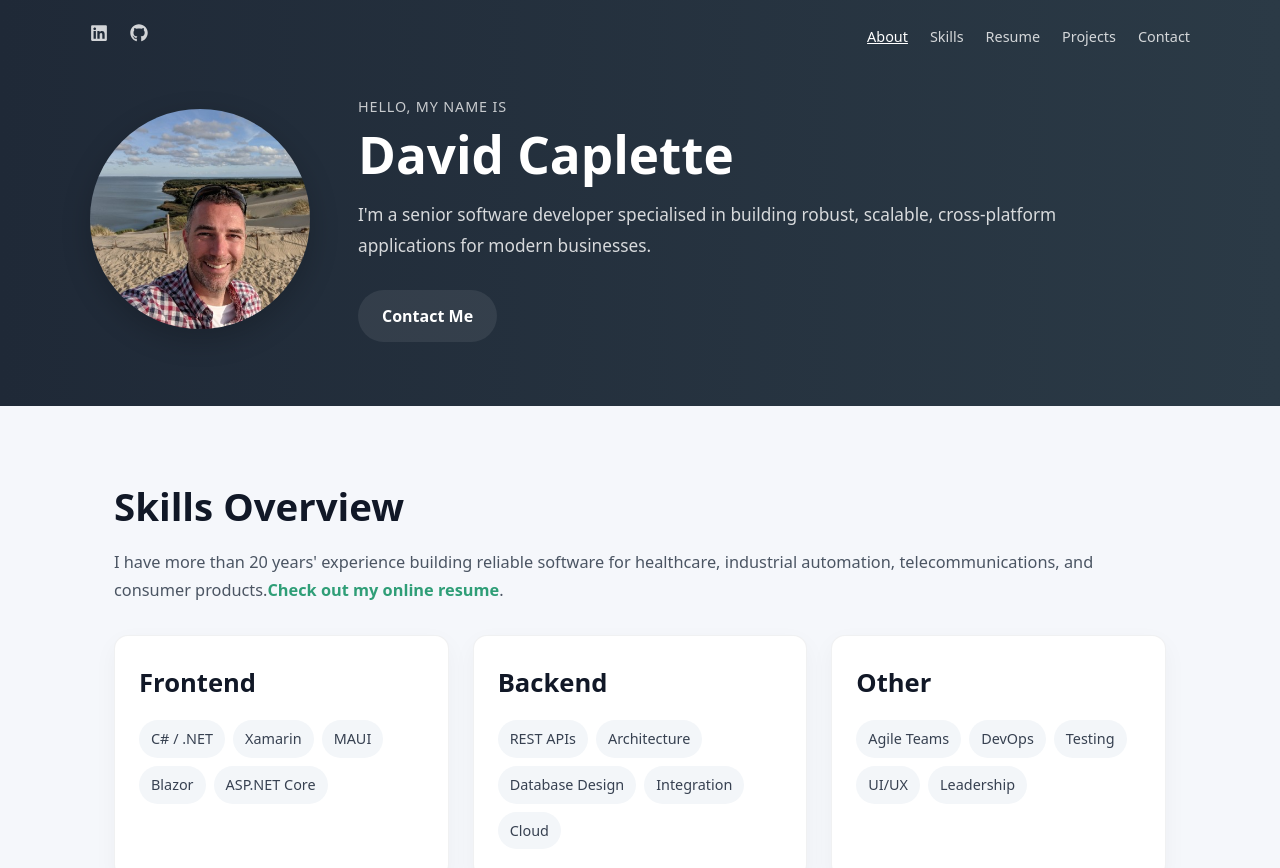
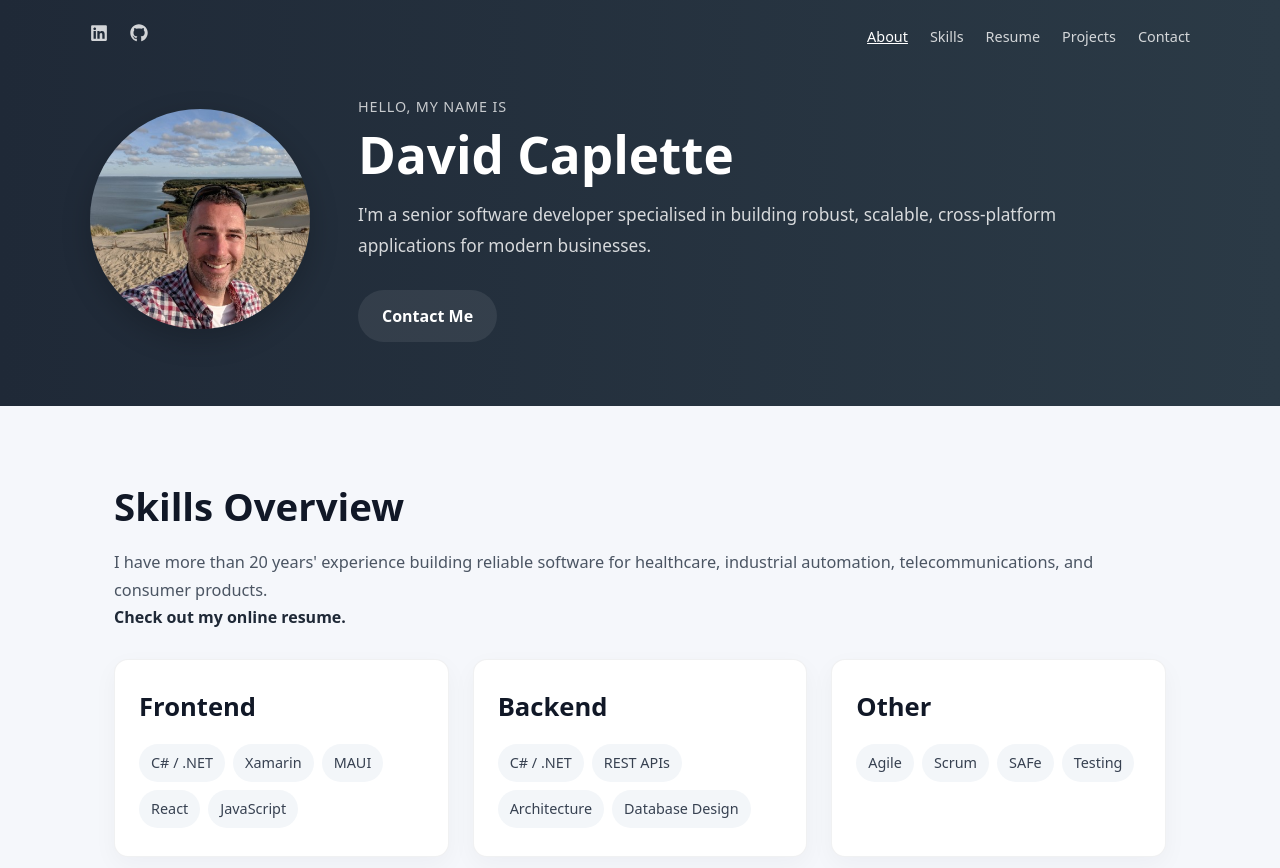
Before and after one commit to CreationsCaplette/creationscaplette_react, a React (Vite) app in the folder creationscaplette/: page / in a window 1280 px wide. Shown: the top 868 px of the page. Built offline with nearby package versions, Linux system fonts and the light colour scheme.

Commit message:
Styled the about page a bit more and added links

```diff
--- a/creationscaplette/src/pages/About.jsx
+++ b/creationscaplette/src/pages/About.jsx
@@ -1,3 +1,5 @@
+import { Link } from 'react-router-dom';
+
 import { FaGithub, FaLinkedin } from 'react-icons/fa'
 
 import classes from './About.module.css';
@@ -7,15 +9,15 @@ import davidImg from '../assets/david.jpg'
 const skills = [
     {
         title: 'Frontend',
-        items: ['C# / .NET', 'Xamarin', 'MAUI', 'Blazor', 'ASP.NET Core'],
+        items: ['C# / .NET', 'Xamarin', 'MAUI', 'React', 'JavaScript'],
     },
     {
         title: 'Backend',
-        items: ['REST APIs', 'Architecture', 'Database Design', 'Integration', 'Cloud'],
+        items: ['C# / .NET', 'REST APIs', 'Architecture', 'Database Design'],
     },
     {
         title: 'Other',
-        items: ['Agile Teams', 'DevOps', 'Testing', 'UI/UX', 'Leadership'],
+        items: ['Agile', 'Scrum', 'SAFe', 'Testing'],
     },
 ]
 
@@ -35,9 +37,9 @@ function AboutPage() {
                             I&apos;m a senior software developer specialised in building robust, scalable, cross-platform applications for modern businesses.
                         </p>
                         <div className={classes.actions}>
-                            <a href="#contact" className={`${classes.btn} ${classes.btnprimary}`}>
+                            <Link to="/contact" className={`${classes.btn} ${classes.btnprimary}`}>
                                 Contact Me
-                            </a>
+                            </Link>
                         </div>
                     </div>
                 </div>
@@ -49,8 +51,10 @@ function AboutPage() {
                         <h2>Skills Overview</h2>
                         <p>
                             I have more than 20 years&apos; experience building reliable software for healthcare, industrial automation, telecommunications, and consumer products.
-                            <a href="#resume">Check out my online resume</a>.
                         </p>
+                        <Link to="/resume">
+                            Check out my online resume.
+                        </Link>
                     </div>
 
                     <div className={classes.skillsgrid}>
--- a/creationscaplette/src/pages/About.module.css
+++ b/creationscaplette/src/pages/About.module.css
@@ -111,9 +111,13 @@
 }
 
 .sectionheading a {
-  color: #2f9e77;
+  color: #1f2937;
   text-decoration: none;
   font-weight: 600;
+}
+
+.sectionheading a:hover {
+  text-decoration: underline;
 }
 
 .skillsgrid {
```
